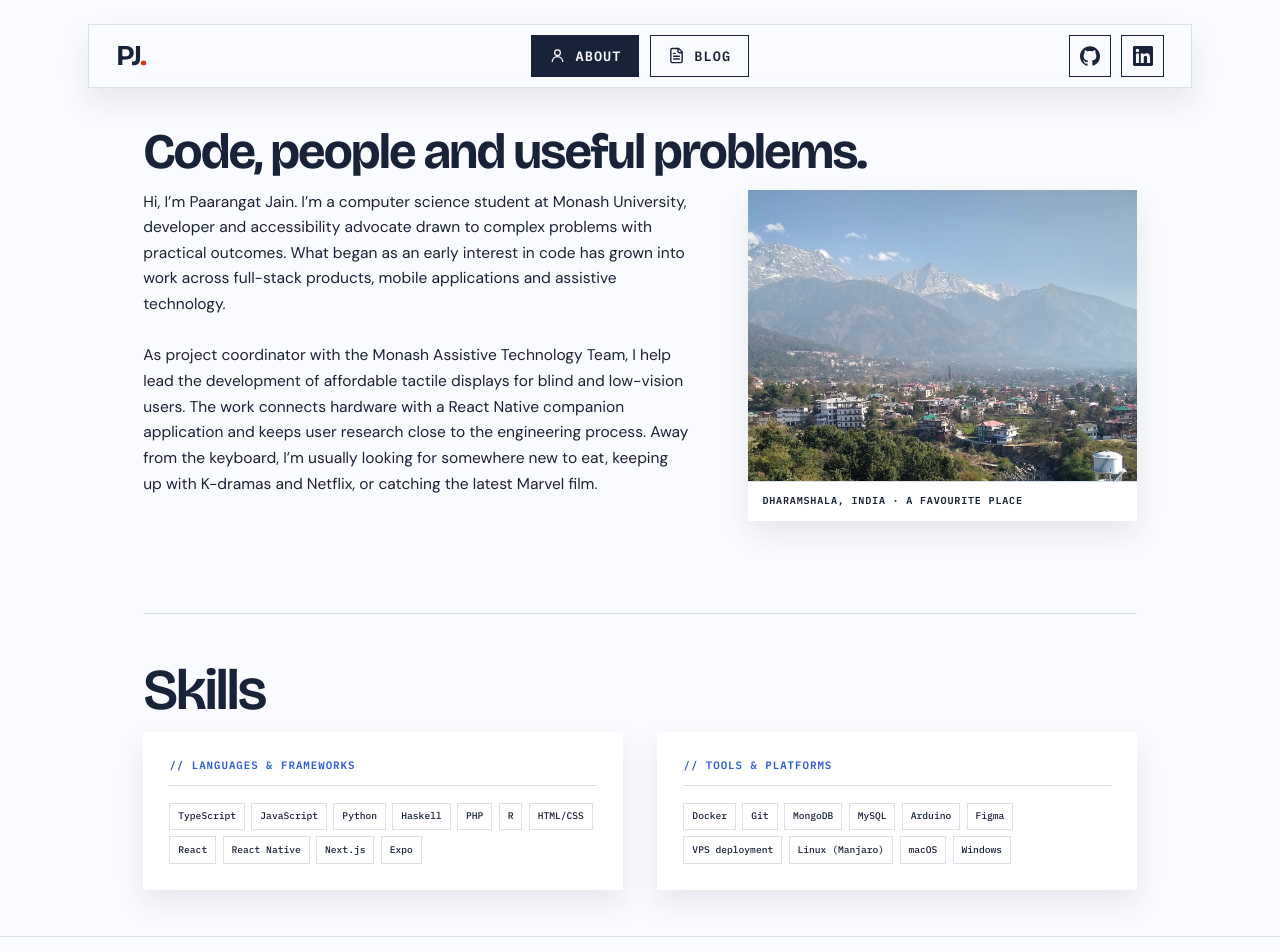
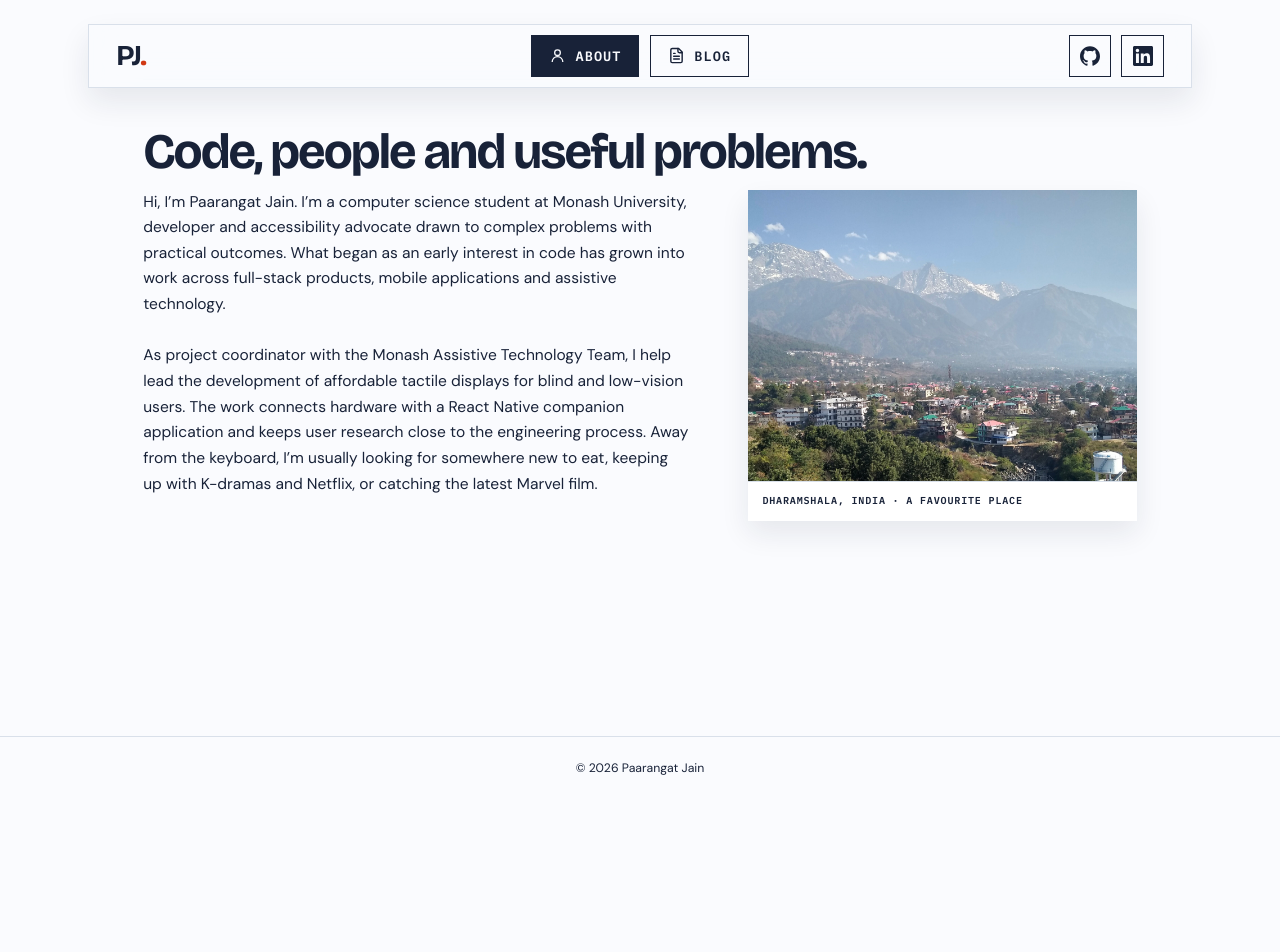
Before and after one commit to pjrus/p-jain-dev, a SvelteKit app: page /about in a window 1280 px wide. Shown: the top 952 px of the page. After the commit the page ends 800 px from the top, so only its background shows below. Built offline with nearby package versions, Linux system fonts and the light colour scheme.

Commit message:
refactor: remove skills section from About page

```diff
--- a/src/routes/about/+page.svelte
+++ b/src/routes/about/+page.svelte
@@ -53,18 +53,3 @@
   </div>
 
 </section>
-
-<section class="about-skills stack shell" aria-label="Skills">
-  <SectionHeading title="Skills" />
-
-  <div class="stack-grid">
-    {#each stack as group}
-      <div class="stack-card">
-        <h3 class="stack-card-title">// {group.label}</h3>
-        <ul class="tag-list" aria-label={group.label}>
-          {#each group.items as item}<li>{item}</li>{/each}
-        </ul>
-      </div>
-    {/each}
-  </div>
-</section>
```
